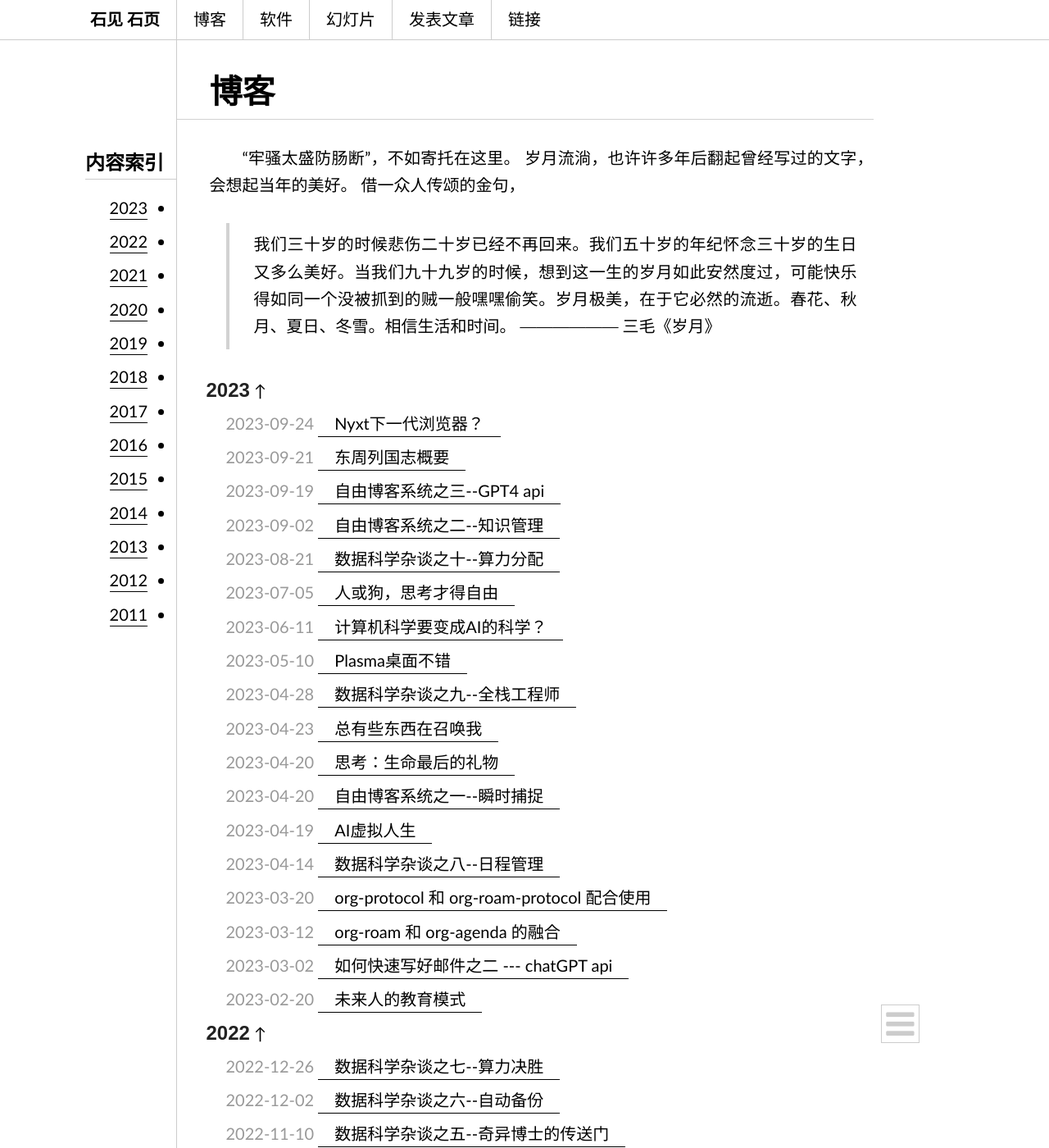
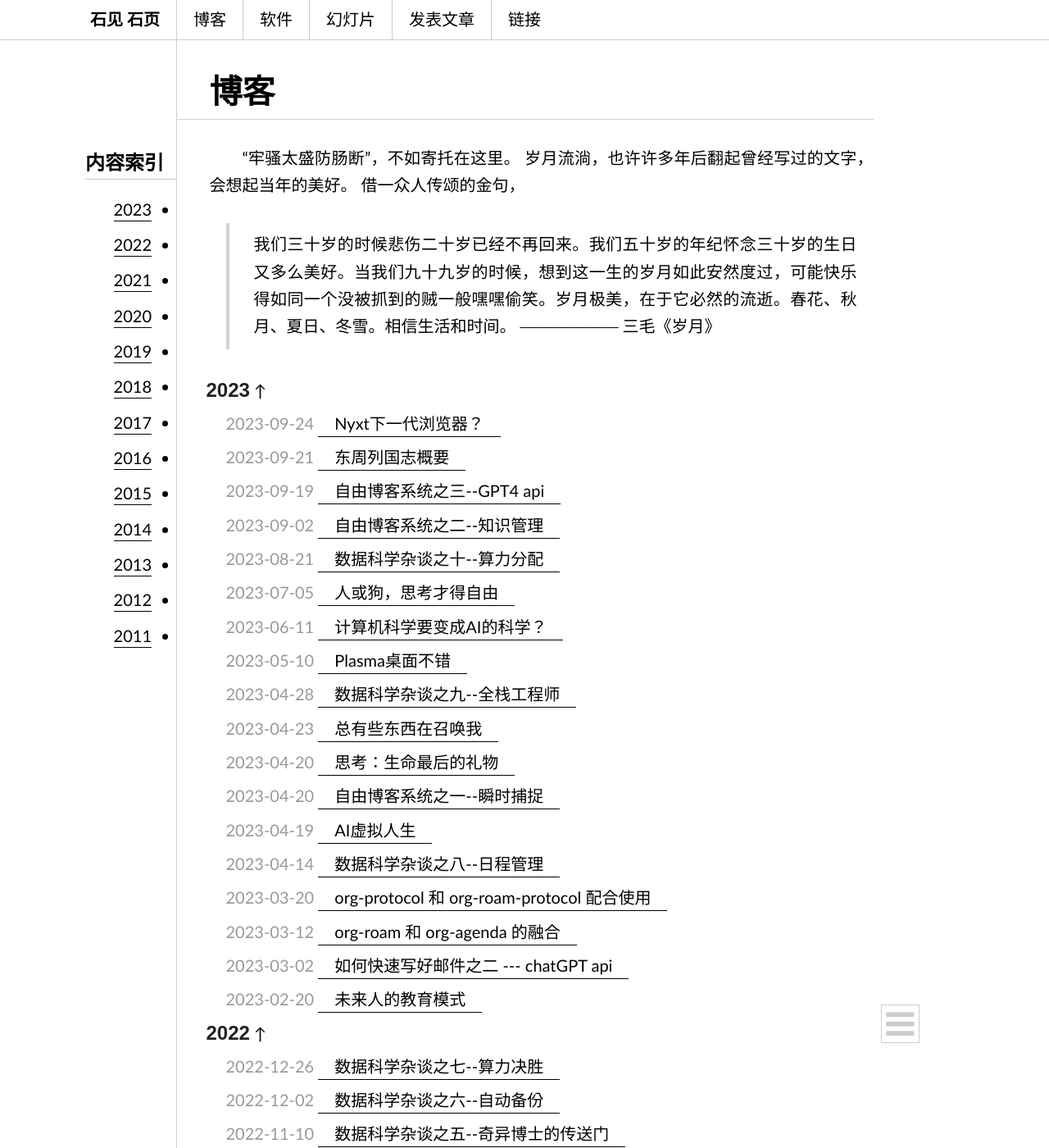
Before and after one commit to dustincys/cn, a Jekyll site: the page built from blog/index.md, in a window 1280 px wide and 1400 px high. Shown: the whole window at 82% size. Built offline with Jekyll 4.4.1, drawn with Linux system fonts in a browser that asks for light colours; nearby versions of some CDN libraries; comment, search, counter and statistics services are not loaded.

Commit message:
update toc

```diff
--- a/_includes/toc.md
+++ b/_includes/toc.md
@@ -22,11 +22,11 @@
       $(header).addClass('top-level-header').after(return_to_top)
     }
     if (this_level === level) // same level as before; same indenting
-      html += "<li><a href='#" + header.id + "'>" + header.innerHTML + "</a>";
+      html += "<li><a href='#" + header.id + "'>" + header.innerHTML + "</a></li>";
     else if (this_level < level) // higher level than before; end parent ol
-      html += "</ul></li><li><a href='#" + header.id + "'>" + header.innerHTML + "</a>";
+      html += "</ul><li><a href='#" + header.id + "'>" + header.innerHTML + "</a></li>";
     else if (this_level > level) // lower level than before; expand the previous to contain a ol
-      html += "<ul><li><a href='#" + header.id + "'>" + header.innerHTML + "</a>";
+      html += "<ul><li><a href='#" + header.id + "'>" + header.innerHTML + "</a></li>";
     level = this_level; // update for the next one
   });
   html += "</ul>";
--- a/media/css/cnstyle.css
+++ b/media/css/cnstyle.css
@@ -33,7 +33,7 @@
 .listing-item a{padding:.2em 1em;}
 .listing-item time{color:#999999;}
 .listing-seperator{font-weight:bold;margin-left:-1em;}
-div.toc-header{position: absolute; left: calc(50% - 425px); transform: translateX(-100%); text-align: right;max-width:200px;}
+div.toc-header{position: absolute; left: calc(50% - 425px); transform: translateX(-100%); text-align: right;max-width:230px;}
 nav{font-family:'source-han-serif-sc','Source Han Serif SC','Source Han Serif CN','Source Han Serif TC','Source Han Serif TW','Source Han Serif','Songti SC','仿宋','FangSong','NSimSun',"Microsoft YaHei";font-size:20px;text-transform:uppercase;text-align:center;}
 nav a{display:block;padding:14px 20px;color:#000000;border-bottom:none;}
 .anav{border-left: 1px solid #ccc;}
@@ -73,11 +73,8 @@
 .shareto { max-width: 100%; display: block; }
 .shareto span { float: left; padding-right: 15px; line-height: 1.667; }
 .meta{ margin: 0.5em 1em 0.5em 1em; padding-left: 1.5em; border-left: 4px solid #D2D2D2; }
-.toc > ul{ padding:0.5em 15px 0 0; margin-left: 0; }
-.toc > ul ul{ padding:0.5em 15px 0 0; margin-left: 0; }
-.toc > li{ padding:0.5em 15px 0 0; margin-left: 0; }
-.toc > ul > li{ padding:0.4em 0em 0em 0em; direction: rtl;}
-.toc > ul > li > ul{ padding:0.4em 0em 0em 0em; }
+.toc ul{ padding:0.5em 10px 0 0; margin-left: 0; }
+.toc li{ padding:0.5em 0px 0 0; margin-left: 0; direction: rtl;}
 .toc {padding-right:1em;}
 /* hidden menu  */
 .container{ display:none; }
```
